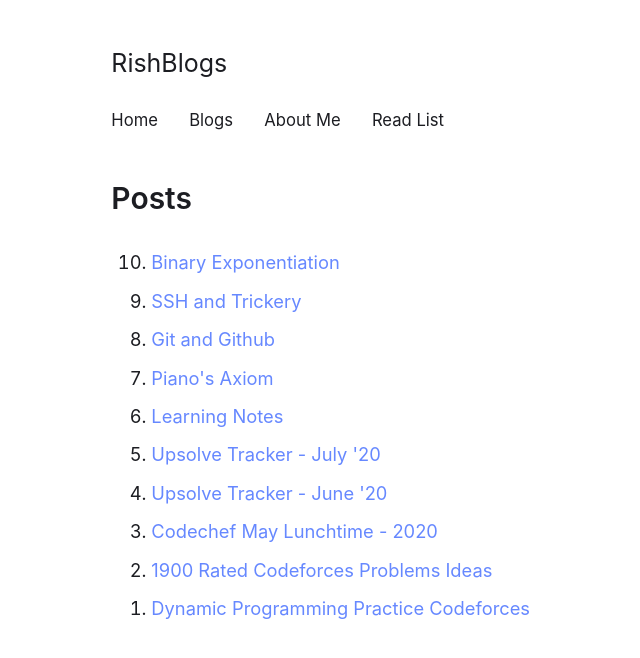
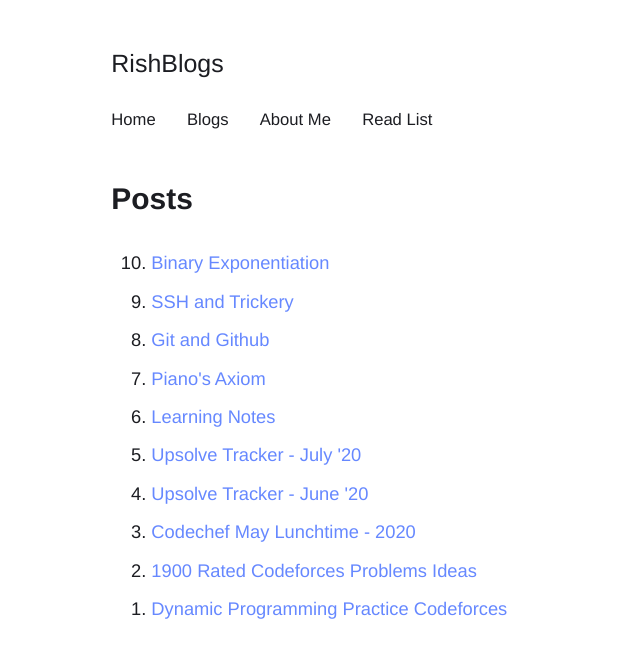
Before and after one commit to rish-singhal/blogs, a Jekyll site: the page built from index.html, in a window 1280 px wide. Shown: the top 658 px of the page, without its empty margins (192-832 px from the left). Built offline with Jekyll 4.4.1, drawn with Linux system fonts in a browser that asks for light colours.

Commit message:
experimenting

```diff
--- a/_sass/basic.sass
+++ b/_sass/basic.sass
@@ -13,7 +13,7 @@ html
   font-size: $font-size
 
 body
-  font-family: "exo2", "PT Sans", -apple-system, BlinkMacSystemFont, "Helvetica Neue", "Segoe UI", "Roboto", sans-serif
+  font-family: "Exo2", "Helvetica Neue", "Segoe UI", "Roboto", sans-serif
   font-weight: $font-weight
   line-height: $line-height
   margin: 0
```
